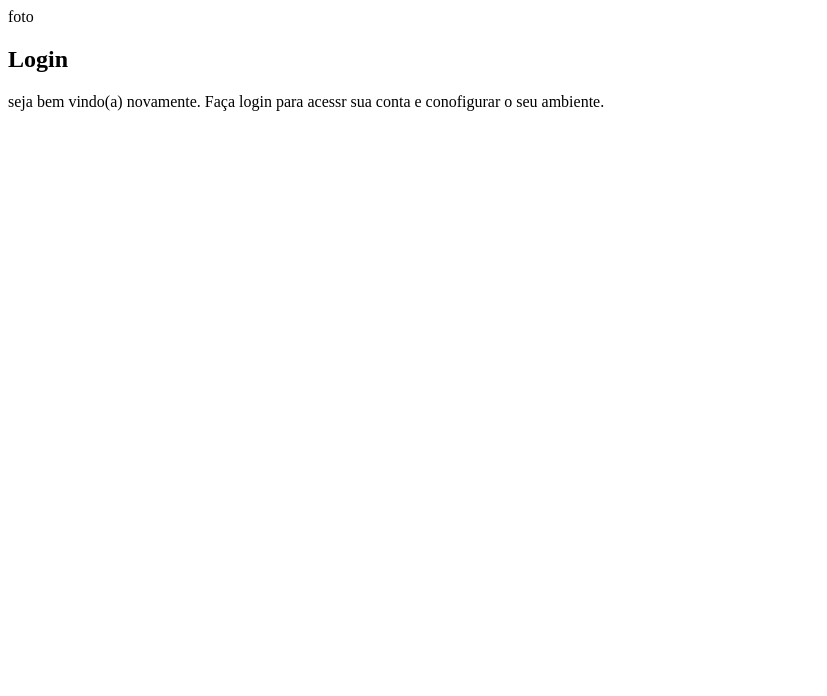
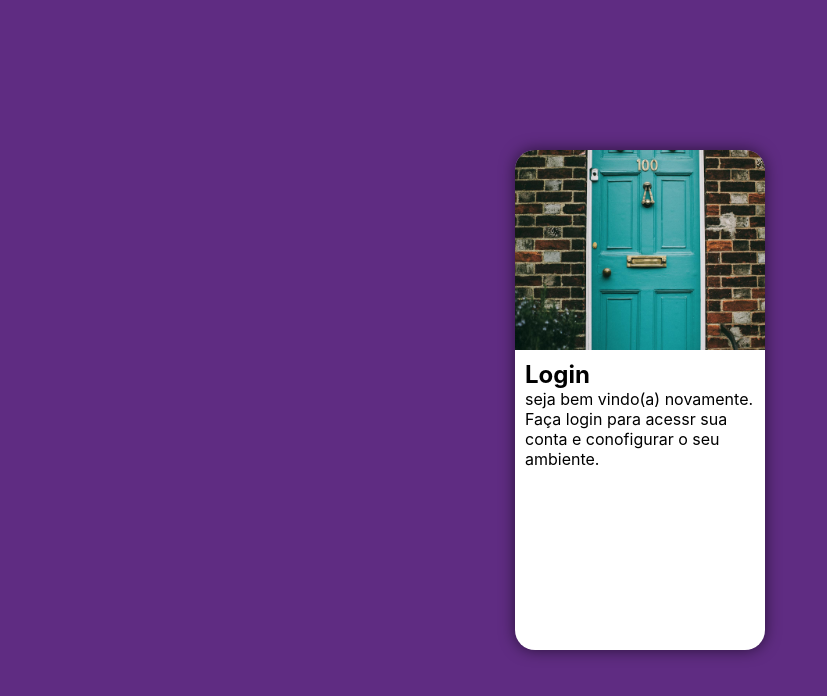
Before and after one commit to entony-katy/projeto-login, a plain HTML site: page index.html in a window 1280 px wide. Shown: the whole page, without its empty margins (0-827 px from the left). Drawn offline with Linux system fonts and the light colour scheme.

Commit message:
configurando a section e a div da foto

```diff
--- a/estilos/style.css
+++ b/estilos/style.css
@@ -0,0 +1,57 @@
+@charset "UTF-8";
+
+/*  paleta de cores:
+    verde - #49a09d
+    lilás - #5f2c82
+*/
+
+:root {
+    --verde: #49a09d;
+    --lilas: #5f2c82;
+}
+
+* {
+    font-family: -apple-system, BlinkMacSystemFont, 'Segoe UI', Roboto, Oxygen, Ubuntu, Cantarell, 'Open Sans', 'Helvetica Neue', sans-serif ;
+    margin: 0px;
+    padding: 0px;
+    box-sizing: border-box;
+}
+
+html, body {
+    height: 100vh;
+    width: 100vw;
+}
+
+body {
+    position: relative;
+    background-color: var(--lilas);
+}
+
+section {
+    position: absolute;
+    top: 50%;
+    left:50%;
+    transform: translate(-50%, -50%);
+    overflow: hidden;
+
+    height: 500px;
+    width: 250px;
+    background-color: white;
+    border-radius: 20px;
+    box-shadow: 0px 0px 15px rgba(0, 0, 0, 0.564);
+
+}
+
+div#foto {
+    display: block;
+
+    background: var(--lilas) url(../imagem/foto-login.jpg) no-repeat;
+    background-position: center;
+    background-size: cover;
+    height: 200px;
+}
+
+div#formulario {
+    display: block;
+    padding: 10px;
+}
--- a/index.html
+++ b/index.html
@@ -5,16 +5,19 @@
     <meta name="viewport" content="width=device-width, initial-scale=1.0">
     <title>login</title>
     <link rel="stylesheet" href="estilos/style.css">
-    <link rel="stylesheet" href="estilos/media-query.css">
 </head>
 <body>
     <section>
         <div id="foto">
-            foto
+        <!--foto-->
         </div>
         <div id="formulario">
             <h1>Login</h1>
             <p>seja bem vindo(a) novamente. Faça login para acessr sua conta e conofigurar o seu ambiente.</p>
+
+            <form action="cadastro.php" method="get">
+
+            </form>
         </div>
 
     </section>
```
Also changed, not shown: estilos/media-query.css (deleted), imagem/foto-login.jpg (added).
